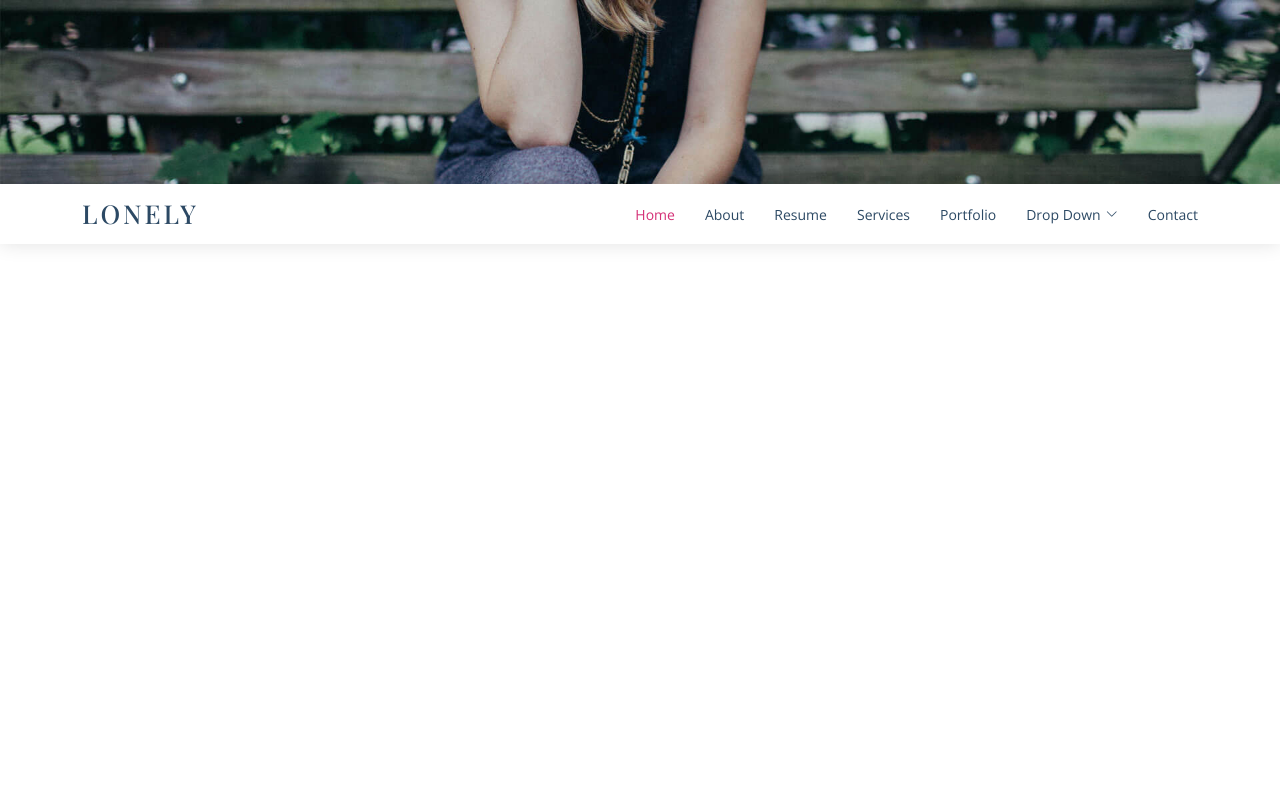
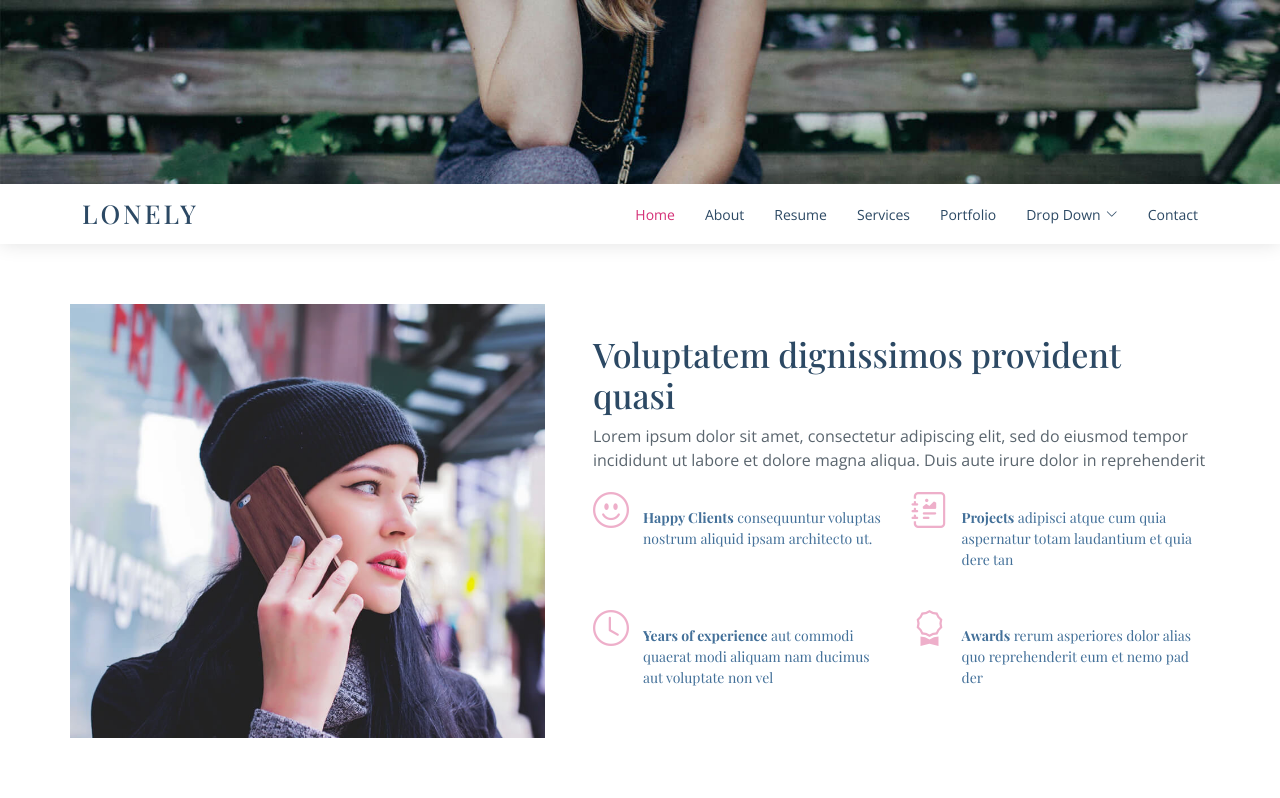
Before and after one commit to maheera421/Bootstrap-Portfolio, a website: page index.html in a window 1280 px wide. Shown: the part 416-1214 px from the top of the page. Before the commit the page ends 927 px from the top, so only its background shows below. Drawn offline with nearby package versions, Linux system fonts and the light colour scheme; a web font is replaced by a local one.

Commit message:
About section completed.

```diff
--- a/assets/css/style.css
+++ b/assets/css/style.css
@@ -458,3 +458,87 @@ body {
       display: inline-block;
     }
   }
+
+    /*--------------------------------------------------------------
+  # About
+  --------------------------------------------------------------*/
+  .about .content {
+    padding: 30px 0;
+  }
+
+  .about .content h3 {
+    font-weight: 500;
+    font-size: 34px;
+    color: #2c4964;
+  }
+
+  .about .content p {
+    margin-bottom: 0;
+  }
+
+  .about .content .count-box {
+    padding: 20px 0;
+    width: 100%;
+  }
+
+  .about .content .count-box i {
+    display: block;
+    font-size: 36px;
+    color: #eeafca;
+    float: left;
+    line-height: 0;
+  }
+
+  .about .content .count-box span {
+    font-size: 36px;
+    line-height: 20px;
+    display: block;
+    font-weight: 700;
+    color: #2c4964;
+    margin-left: 50px;
+    font-family: "Playfair Display", serif;
+  }
+
+  .about .content .count-box p {
+    padding: 15px 0 0 0;
+    margin: 0 0 0 50px;
+    font-family: "Playfair Display", serif;
+    font-size: 14px;
+    color: #437099;
+  }
+
+  .about .content .count-box a {
+    font-weight: 600;
+    display: block;
+    margin-top: 20px;
+    color: #437099;
+    font-size: 15px;
+    font-family: "Poppins", sans-serif;
+    transition: ease-in-out 0.3s;
+  }
+
+  .about .content .count-box a:hover {
+    color: #6b96be;
+  }
+
+  .about .image {
+    background: url("../img/me.jpg") center center no-repeat;
+    background-size: cover;
+    min-height: 400px;
+  }
+
+  @media (max-width: 991px) {
+    .about .image {
+      text-align: center;
+    }
+
+    .about .image img {
+      max-width: 80%;
+    }
+  }
+
+  @media (max-width: 667px) {
+    .about .image img {
+      max-width: 100%;
+    }
+  }
--- a/index.html
+++ b/index.html
@@ -78,3 +78,59 @@
 
     </div>
   </header><!-- End Header -->
+
+  <main id="main">
+
+    <!-- ======= About Section ======= -->
+    <section id="about" class="about">
+      <div class="container">
+
+        <div class="row no-gutters">
+          <div class="image col-xl-5 d-flex align-items-stretch justify-content-center justify-content-lg-start"></div>
+          <div class="col-xl-7 ps-0 ps-lg-5 pe-lg-1 d-flex align-items-stretch">
+            <div class="content d-flex flex-column justify-content-center">
+              <h3>Voluptatem dignissimos provident quasi</h3>
+              <p>
+                Lorem ipsum dolor sit amet, consectetur adipiscing elit, sed do eiusmod tempor incididunt ut labore et dolore magna aliqua. Duis aute irure dolor in reprehenderit
+              </p>
+              <div class="row">
+                <div class="col-md-6 d-md-flex align-items-md-stretch">
+                  <div class="count-box">
+                    <i class="bi bi-emoji-smile"></i>
+                    <span data-purecounter-start="0" data-purecounter-end="65" data-purecounter-duration="1" class="purecounter"></span>
+                    <p><strong>Happy Clients</strong> consequuntur voluptas nostrum aliquid ipsam architecto ut.</p>
+                  </div>
+                </div>
+
+                <div class="col-md-6 d-md-flex align-items-md-stretch">
+                  <div class="count-box">
+                    <i class="bi bi-journal-richtext"></i>
+                    <span data-purecounter-start="0" data-purecounter-end="85" data-purecounter-duration="1" class="purecounter"></span>
+                    <p><strong>Projects</strong> adipisci atque cum quia aspernatur totam laudantium et quia dere tan</p>
+                  </div>
+                </div>
+
+                <div class="col-md-6 d-md-flex align-items-md-stretch">
+                  <div class="count-box">
+                    <i class="bi bi-clock"></i>
+                    <span data-purecounter-start="0" data-purecounter-end="12" data-purecounter-duration="1" class="purecounter"></span>
+                    <p><strong>Years of experience</strong> aut commodi quaerat modi aliquam nam ducimus aut voluptate non vel</p>
+                  </div>
+                </div>
+
+                <div class="col-md-6 d-md-flex align-items-md-stretch">
+                  <div class="count-box">
+                    <i class="bi bi-award"></i>
+                    <span data-purecounter-start="0" data-purecounter-end="15" data-purecounter-duration="1" class="purecounter"></span>
+                    <p><strong>Awards</strong> rerum asperiores dolor alias quo reprehenderit eum et nemo pad der</p>
+                  </div>
+                </div>
+              </div>
+            </div><!-- End .content-->
+          </div>
+        </div>
+
+      </div>
+    </section><!-- End About Section -->
+
+</main><!-- End #main -->
```
Also changed, not shown: assets/js/main.js (+11 -0 lines).
